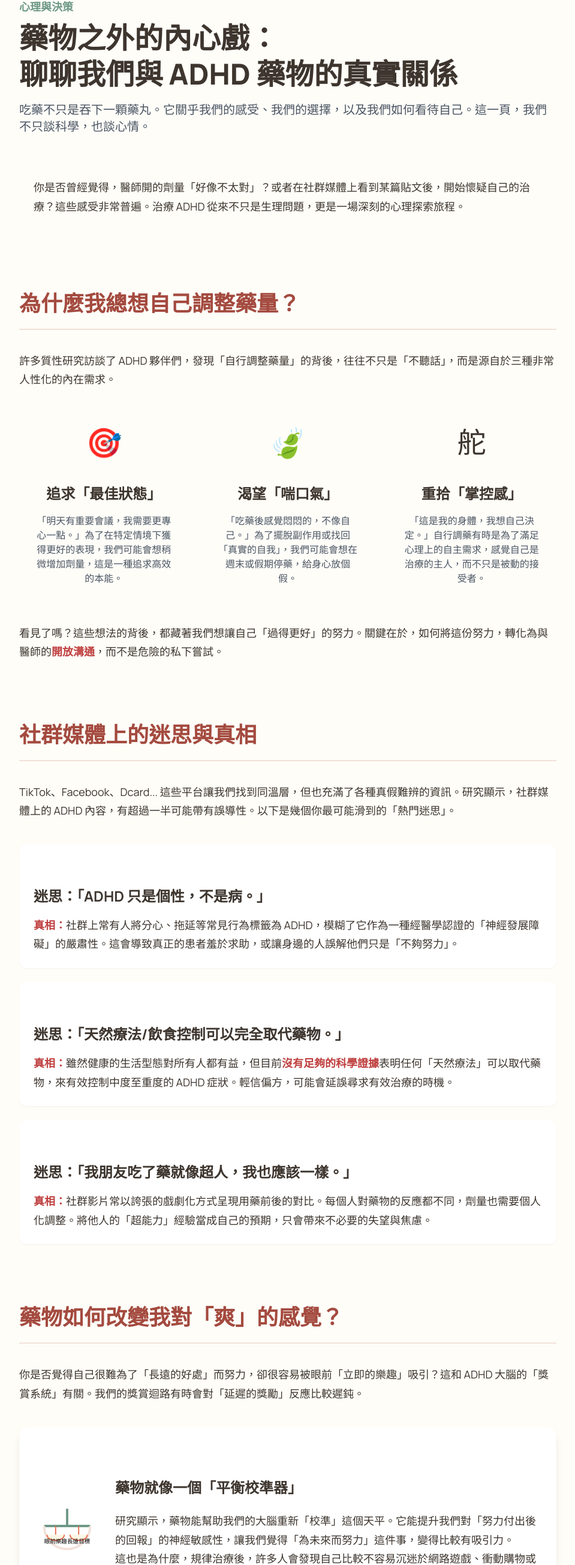
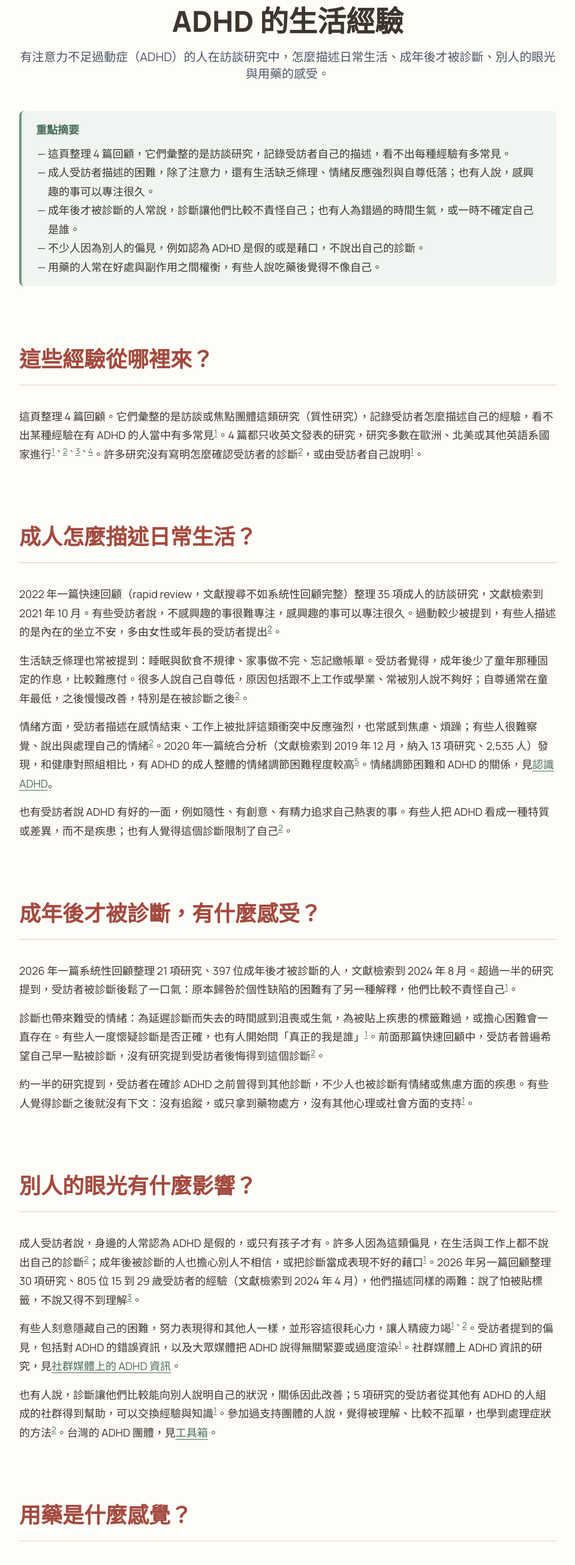
Before and after one commit to adhd-guide-tw/adhd-guide-tw.github.io, a website: page pages/adhd-inner-world.html in a window 1280 px wide. Shown: the part 155-2764 px from the top of the page at 60% size, without its empty margins (160-1119 px from the left). Drawn offline with nearby package versions, Linux system fonts and the light colour scheme.

Commit message:
content(adhd-inner-world): 和藥物指南重疊的段落改成連結，修正標記錯誤，拿掉天平圖

```diff
--- a/pages/adhd-inner-world.html
+++ b/pages/adhd-inner-world.html
@@ -10,7 +10,7 @@
       gtag('js', new Date());
       gtag('config', 'G-XS9ECD3M48');
     </script>
-    <title>藥物之外的內心戲｜ADHD 光譜</title>
+    <title>ADHD 的生活經驗｜ADHD 光譜</title>
     <script src="https://cdn.tailwindcss.com"></script>
     <link rel="preconnect" href="https://fonts.googleapis.com">
     <link rel="preconnect" href="https://fonts.gstatic.com" crossorigin>
@@ -25,102 +25,71 @@
     <main class="container mx-auto px-6 py-12 md:py-20">
         <article class="max-w-4xl mx-auto prose-custom">
 
-            <!-- Article Header -->
-            <header class="mb-12">
-                <p class="text-lg font-bold text-[#6D9886]">心理與決策</p>
-                <h1 class="text-4xl md:text-5xl/tight font-extrabold leading-tight text-[#3D352E] mt-2 mb-4 phrase-wrap">
-                    藥物之外的&#8203;內心戲：<br>聊聊我們與 ADHD 藥物的&#8203;真實關係
-                </h1>
-                <p class="text-xl text-gray-600">吃藥不只是吞下一顆藥丸。它關乎我們的感受、我們的選擇，以及我們如何看待自己。這一頁，我們不只談科學，也談心情。</p>
+            <header class="mb-12 text-center">
+                <h1 class="text-4xl md:text-5xl/tight font-extrabold leading-tight text-[#3D352E] mt-2 mb-4 phrase-wrap">ADHD&nbsp;的&#8203;生活經驗</h1>
+                <p class="text-xl text-gray-600">有注意力不足過動症（ADHD）的人在訪談研究中，怎麼描述日常生活、成年後才被診斷、別人的眼光與用藥的感受。</p>
             </header>
 
-            <!-- Intro Box -->
-            <div class="intro-box p-6 rounded-lg my-12">
-                <p>你是否曾經覺得，醫師開的劑量「好像不太對」？或者在社群媒體上看到某篇貼文後，開始懷疑自己的治療？這些感受非常普遍。治療 ADHD 從來不只是生理問題，更是一場深刻的心理探索旅程。</p>
+            <div class="tldr-box my-10">
+                <p class="font-bold text-[#4A6B5B] mb-2">重點摘要</p>
+                <ul>
+                    <li>這頁整理 4 篇回顧，它們彙整的是訪談研究，記錄受訪者自己的描述，看不出每種經驗有多常見。</li>
+                    <li>成人受訪者描述的困難，除了注意力，還有生活缺乏條理、情緒反應強烈與自尊低落；也有人說，感興趣的事可以專注很久。</li>
+                    <li>成年後才被診斷的人常說，診斷讓他們比較不責怪自己；也有人為錯過的時間生氣，或一時不確定自己是誰。</li>
+                    <li>不少人因為別人的偏見，例如認為 ADHD 是假的或是藉口，不說出自己的診斷。</li>
+                    <li>用藥的人常在好處與副作用之間權衡，有些人說吃藥後覺得不像自己。</li>
+                </ul>
             </div>
 
-            <!-- Section 1: Self-Adjustment -->
-            <h2 class="phrase-wrap">為什麼我&#8203;總想自己&#8203;調整藥量？</h2>
-            <p>許多質性研究訪談了 ADHD 夥伴們，發現「自行調整藥量」的背後，往往不只是「不聽話」，而是源自於三種非常人性化的內在需求。</p>
+            <h2 class="phrase-wrap">這些經驗&#8203;從哪裡來？</h2>
+            <p>這頁整理 4 篇回顧。它們彙整的是訪談或焦點團體這類研究（質性研究），記錄受訪者怎麼描述自己的經驗，看不出某種經驗在有 ADHD 的人當中有多常見<sup class="cite"><a href="#ref-1" aria-label="參考資料 1">1</a></sup>。4 篇都只收英文發表的研究，研究多數在歐洲、北美或其他英語系國家進行<sup class="cite"><a href="#ref-1" aria-label="參考資料 1">1</a>、<a href="#ref-2" aria-label="參考資料 2">2</a>、<a href="#ref-3" aria-label="參考資料 3">3</a>、<a href="#ref-4" aria-label="參考資料 4">4</a></sup>。許多研究沒有寫明怎麼確認受訪者的診斷<sup class="cite"><a href="#ref-2" aria-label="參考資料 2">2</a></sup>，或由受訪者自己說明<sup class="cite"><a href="#ref-1" aria-label="參考資料 1">1</a></sup>。</p>
 
-            <div class="grid md:grid-cols-3 gap-6 my-10">
-                <!-- Motivation 1 -->
-                <div class="motivation-card p-6 text-center">
-                    <div class="text-5xl mb-4">🎯</div>
-                    <h3 class="mt-0 font-bold text-xl">追求「最佳狀態」</h3>
-                    <p class="text-base text-gray-600">「明天有重要會議，我需要更專心一點。」為了在特定情境下獲得更好的表現，我們可能會想稍微增加劑量，這是一種追求高效的本能。</p>
-                </div>
-                <!-- Motivation 2 -->
-                <div class="motivation-card p-6 text-center">
-                    <div class="text-5xl mb-4">🍃</div>
-                    <h3 class="mt-0 font-bold text-xl">渴望「喘口氣」</h3>
-                    <p class="text-base text-gray-600">「吃藥後感覺悶悶的，不像自己。」為了擺脫副作用或找回「真實的自我」，我們可能會想在週末或假期停藥，給身心放個假。</p>
-                </div>
-                <!-- Motivation 3 -->
-                <div class="motivation-card p-6 text-center">
-                    <div class="text-5xl mb-4">舵</div>
-                    <h3 class="mt-0 font-bold text-xl">重拾「掌控感」</h3>
-                    <p class="text-base text-gray-600">「這是我的身體，我想自己決定。」自行調藥有時是為了滿足心理上的自主需求，感覺自己是治療的主人，而不只是被動的接受者。</p>
-                </div>
-            </div>
-            <p>看見了嗎？這些想法的背後，都藏著我們想讓自己「過得更好」的努力。關鍵在於，如何將這份努力，轉化為與醫師的<strong>開放溝通</strong>，而不是危險的私下嘗試。</p>
+            <h2 class="phrase-wrap">成人怎麼描述&#8203;日常生活？</h2>
+            <p>2022 年一篇快速回顧（rapid review，文獻搜尋不如系統性回顧完整）整理 35 項成人的訪談研究，文獻檢索到 2021 年 10 月。有些受訪者說，不感興趣的事很難專注，感興趣的事可以專注很久。過動較少被提到，有些人描述的是內在的坐立不安，多由女性或年長的受訪者提出<sup class="cite"><a href="#ref-2" aria-label="參考資料 2">2</a></sup>。</p>
+            <p class="mt-4">生活缺乏條理也常被提到：睡眠與飲食不規律、家事做不完、忘記繳帳單。受訪者覺得，成年後少了童年那種固定的作息，比較難應付。很多人說自己自尊低，原因包括跟不上工作或學業、常被別人說不夠好；自尊通常在童年最低，之後慢慢改善，特別是在被診斷之後<sup class="cite"><a href="#ref-2" aria-label="參考資料 2">2</a></sup>。</p>
+            <p class="mt-4">情緒方面，受訪者描述在感情結束、工作上被批評這類衝突中反應強烈，也常感到焦慮、煩躁；有些人很難察覺、說出與處理自己的情緒<sup class="cite"><a href="#ref-2" aria-label="參考資料 2">2</a></sup>。2020 年一篇統合分析（文獻檢索到 2019 年 12 月，納入 13 項研究、2,535 人）發現，和健康對照組相比，有 ADHD 的成人整體的情緒調節困難程度較高<sup class="cite"><a href="#ref-5" aria-label="參考資料 5">5</a></sup>。情緒調節困難和 ADHD 的關係，見<a href="about-adhd.html">認識 ADHD</a>。</p>
+            <p class="mt-4">也有受訪者說 ADHD 有好的一面，例如隨性、有創意、有精力追求自己熱衷的事。有些人把 ADHD 看成一種特質或差異，而不是疾患；也有人覺得這個診斷限制了自己<sup class="cite"><a href="#ref-2" aria-label="參考資料 2">2</a></sup>。</p>
 
-            <!-- Section 2: Social Media -->
-            <h2 class="phrase-wrap">社群媒體上的&#8203;迷思與真相</h2>
-            <p>TikTok、Facebook、Dcard... 這些平台讓我們找到同溫層，但也充滿了各種真假難辨的資訊。研究顯示，社群媒體上的 ADHD 內容，有超過一半可能帶有誤導性。以下是幾個你最可能滑到的「熱門迷思」。</p>
+            <h2 class="phrase-wrap">成年後&#8203;才被診斷，&#8203;有什麼感受？</h2>
+            <p>2026 年一篇系統性回顧整理 21 項研究、397 位成年後才被診斷的人，文獻檢索到 2024 年 8 月。超過一半的研究提到，受訪者被診斷後鬆了一口氣：原本歸咎於個性缺陷的困難有了另一種解釋，他們比較不責怪自己<sup class="cite"><a href="#ref-1" aria-label="參考資料 1">1</a></sup>。</p>
+            <p class="mt-4">診斷也帶來難受的情緒：為延遲診斷而失去的時間感到沮喪或生氣，為被貼上疾患的標籤難過，或擔心困難會一直存在。有些人一度懷疑診斷是否正確，也有人開始問「真正的我是誰」<sup class="cite"><a href="#ref-1" aria-label="參考資料 1">1</a></sup>。前面那篇快速回顧中，受訪者普遍希望自己早一點被診斷，沒有研究提到受訪者後悔得到這個診斷<sup class="cite"><a href="#ref-2" aria-label="參考資料 2">2</a></sup>。</p>
+            <p class="mt-4">約一半的研究提到，受訪者在確診 ADHD 之前曾得到其他診斷，不少人也被診斷有情緒或焦慮方面的疾患。有些人覺得診斷之後就沒有下文：沒有追蹤，或只拿到藥物處方，沒有其他心理或社會方面的支持<sup class="cite"><a href="#ref-1" aria-label="參考資料 1">1</a></sup>。</p>
 
-            <div class="space-y-6 my-10">
-                <div class="bg-white p-6 rounded-xl shadow-sm">
-                    <h3 class="mt-0 font-bold text-xl">迷思：「ADHD 只是個性，不是病。」</h3>
-                    <p><strong>真相：</strong>社群上常有人將分心、拖延等常見行為標籤為 ADHD，模糊了它作為一種經醫學認證的「神經發展障礙」的嚴肅性。這會導致真正的患者羞於求助，或讓身邊的人誤解他們只是「不夠努力」。</s<p>
-                </div>
-                 <div class="bg-white p-6 rounded-xl shadow-sm">
-                    <h3 class="mt-0 font-bold text-xl">迷思：「天然療法/飲食控制可以完全取代藥物。」</h3>
-                    <p><strong>真相：</strong>雖然健康的生活型態對所有人都有益，但目前<strong>沒有足夠的科學證據</strong>表明任何「天然療法」可以取代藥物，來有效控制中度至重度的 ADHD 症狀。輕信偏方，可能會延誤尋求有效治療的時機。</p>
-                </div>
-                 <div class="bg-white p-6 rounded-xl shadow-sm">
-                    <h3 class="mt-0 font-bold text-xl">迷思：「我朋友吃了藥就像超人，我也應該一樣。」</h3>
-                    <p><strong>真相：</strong>社群影片常以誇張的戲劇化方式呈現用藥前後的對比。每個人對藥物的反應都不同，劑量也需要個人化調整。將他人的「超能力」經驗當成自己的預期，只會帶來不必要的失望與焦慮。</p>
-                </div>
-            </div>
+            <h2 class="phrase-wrap">別人的眼光&#8203;有什麼影響？</h2>
+            <p>成人受訪者說，身邊的人常認為 ADHD 是假的，或只有孩子才有。許多人因為這類偏見，在生活與工作上都不說出自己的診斷<sup class="cite"><a href="#ref-2" aria-label="參考資料 2">2</a></sup>；成年後被診斷的人也擔心別人不相信，或把診斷當成表現不好的藉口<sup class="cite"><a href="#ref-1" aria-label="參考資料 1">1</a></sup>。2026 年另一篇回顧整理 30 項研究、805 位 15 到 29 歲受訪者的經驗（文獻檢索到 2024 年 4 月），他們描述同樣的兩難：說了怕被貼標籤，不說又得不到理解<sup class="cite"><a href="#ref-3" aria-label="參考資料 3">3</a></sup>。</p>
+            <p class="mt-4">有些人刻意隱藏自己的困難，努力表現得和其他人一樣，並形容這很耗心力，讓人精疲力竭<sup class="cite"><a href="#ref-1" aria-label="參考資料 1">1</a>、<a href="#ref-2" aria-label="參考資料 2">2</a></sup>。受訪者提到的偏見，包括對 ADHD 的錯誤資訊，以及大眾媒體把 ADHD 說得無關緊要或過度渲染<sup class="cite"><a href="#ref-1" aria-label="參考資料 1">1</a></sup>。社群媒體上 ADHD 資訊的研究，見<a href="articles/article-social-media.html">社群媒體上的 ADHD 資訊</a>。</p>
+            <p class="mt-4">也有人說，診斷讓他們比較能向別人說明自己的狀況，關係因此改善；5 項研究的受訪者從其他有 ADHD 的人組成的社群得到幫助，可以交換經驗與知識<sup class="cite"><a href="#ref-1" aria-label="參考資料 1">1</a></sup>。參加過支持團體的人說，覺得被理解、比較不孤單，也學到處理症狀的方法<sup class="cite"><a href="#ref-2" aria-label="參考資料 2">2</a></sup>。台灣的 ADHD 團體，見<a href="toolbox.html">工具箱</a>。</p>
 
-            <!-- Section 3: Reward System -->
-            <h2 class="phrase-wrap">藥物如何&#8203;改變我對&#8203;<span class="nobr">「爽」的感覺？</span></h2>
-            <p>你是否覺得自己很難為了「長遠的好處」而努力，卻很容易被眼前「立即的樂趣」吸引？這和 ADHD 大腦的「獎賞系統」有關。我們的獎賞迴路有時會對「延遲的獎勵」反應比較遲鈍。</p>
+            <h2 class="phrase-wrap">用藥&#8203;是什麼感覺？</h2>
+            <p>成人受訪者常說，中樞神經興奮劑類的 ADHD 藥物幫助他們排定事情的先後、完成目標，有人形容這改變了人生；也有人說藥物讓自己比較平靜<sup class="cite"><a href="#ref-2" aria-label="參考資料 2">2</a></sup>。成年後被診斷、用過藥的受訪者，多數認為藥物對生活有正面影響；少數對副作用或長期效果失望，特別是只有藥物、沒有其他治療的人<sup class="cite"><a href="#ref-1" aria-label="參考資料 1">1</a></sup>。</p>
+            <p class="mt-4">受訪者提到的副作用，包括覺得不像自己、因此比較難社交或發揮創意，食慾下降、失眠，煩躁或情緒麻木，以及藥效退去時症狀反彈<sup class="cite"><a href="#ref-2" aria-label="參考資料 2">2</a></sup>。15 到 29 歲的研究中，有人覺得不吃藥時才是真正的自己，因此在用藥改善表現和保持原本的自己之間兩難<sup class="cite"><a href="#ref-3" aria-label="參考資料 3">3</a></sup>。</p>
+            <p class="mt-4">2018 年發表的一篇系統性回顧（文獻檢索到 2015 年 10 月，31 項研究，受訪者包括孩子、青少年、成人與照顧者）發現，不論年齡，用藥的決定常是一連串權衡：好處、副作用、別人的眼光與對自我認同的影響放在一起考量。孩子長大的過程中，做決定的人從父母，變成父母和孩子一起，最後是本人<sup class="cite"><a href="#ref-4" aria-label="參考資料 4">4</a></sup>。許多研究提到，有人會試著改變吃藥的方式，例如只在事情多的時候吃<sup class="cite"><a href="#ref-2" aria-label="參考資料 2">2</a>、<a href="#ref-4" aria-label="參考資料 4">4</a></sup>；15 到 29 歲的研究中，有人成年後自己停藥，沒有和任何人討論<sup class="cite"><a href="#ref-3" aria-label="參考資料 3">3</a></sup>。</p>
+            <p class="mt-4">藥物的效果、副作用、突然停藥時可能出現的症狀，以及用藥期間會追蹤什麼，見 <a href="medication-guide.html">ADHD 的藥物治療</a>。</p>
 
-            <div class="bg-white p-8 my-10 rounded-2xl shadow-lg flex flex-col md:flex-row items-center gap-8">
-                <!-- Visual Metaphor -->
-                <div class="flex-shrink-0">
-                    <svg class="w-24 h-24" viewBox="0 0 100 100">
-                        <line x1="10" y1="50" x2="90" y2="50" stroke="#6D9886" stroke-width="4"/>
-                        <line x1="50" y1="50" x2="50" y2="20" stroke="#6D9886" stroke-width="4"/>
-                        <path d="M10 50 A 40 40 0 0 0 90 50" fill="none" stroke="#F2E1D9" stroke-width="4"/>
-                        <!-- Left Pan -->
-                        <path d="M15 65 A 15 10 0 0 0 45 65" fill="#FDF6E4" stroke="#E76F51" stroke-width="2"/>
-                        <line x1="30" y1="50" x2="30" y2="65" stroke="#E76F51" stroke-width="2"/>
-                        <text x="30" y="80" text-anchor="middle" font-size="10">眼前樂趣</text>
-                        <!-- Right Pan -->
-                        <path d="M55 65 A 15 10 0 0 0 85 65" fill="#FDF6E4" stroke="#E76F51" stroke-width="2"/>
-                        <line x1="70" y1="50" x2="70" y2="65" stroke="#E76F51" stroke-width="2"/>
-                        <text x="70" y="80" text-anchor="middle" font-size="10">長遠目標</text>
-                    </svg>
-                </div>
-                <div>
-                    <h3 class="mt-0 font-bold">藥物就像一個「平衡校準器」</h3>
-                    <p>研究顯示，藥物能幫助我們的大腦重新「校準」這個天平。它能提升我們對「努力付出後的回報」的神經敏感性，讓我們覺得「為未來而努力」這件事，變得比較有吸引力。</p>
-                    <p>這也是為什麼，規律治療後，許多人會發現自己比較不容易沉迷於網路遊戲、衝動購物或從事危險駕駛。因為那些需要耐心與規劃的「長期目標」，終於在我們的大腦中，變得和「眼前樂趣」一樣有份量了。</p>
-                </div>
-            </div>
+            <h2 class="phrase-wrap">什麼時候&#8203;該求助？</h2>
+            <p>想評估是不是 ADHD，衛福部給家長的衛教資料建議，孩子詢問兒童青少年精神科醫師<sup class="cite"><a href="#ref-6" aria-label="參考資料 6">6</a></sup>。成人可以看精神科<sup class="cite"><a href="#ref-7" aria-label="參考資料 7">7</a></sup>。用藥期間哪些情況要聯絡醫療人員，見 <a href="medication-guide.html">ADHD 的藥物治療</a>的「什麼時候該求助？」。</p>
+            <ul class="mt-4">
+                <li>119 緊急報案專線：緊急救護與生命危險的報案。24 小時<sup class="cite"><a href="#ref-8" aria-label="參考資料 8">8</a>、<a href="#ref-9" aria-label="參考資料 9">9</a></sup>。</li>
+                <li>1925 安心專線：心理諮詢，24 小時，免付費<sup class="cite"><a href="#ref-10" aria-label="參考資料 10">10</a></sup>。</li>
+            </ul>
+            <p class="mt-4">其他專線見<a href="toolbox.html">工具箱</a>。</p>
 
-            <!-- Section 4: Self-Exploration Toolkit -->
-            <h2 class="phrase-wrap">給你的&#8203;自我探索&#8203;工具箱</h2>
-            <p>了解自己的內心狀態，是與 ADHD 和平共處的第一步。下次當你對治療產生疑問時，可以試著問自己以下幾個問題，這能幫助你釐清思緒，並更有效地與醫師溝通。</p>
-
-            <ul class="list-none pl-0 space-y-4 mt-8">
-                <li class="bg-white p-5 rounded-lg border-l-4 border-[#6D9886]"><strong>能力 Check：</strong>「我真的了解我正在吃的藥嗎？它的作用時間多長？常見副作用有哪些？」</li>
-                <li class="bg-white p-5 rounded-lg border-l-4 border-[#6D9886]"><strong>機會 Check：</strong>「我的生活環境（工作、家庭）是否支持我好好治療？我跟醫師的溝通管道暢通嗎？」</li>
-                <li class="bg-white p-5 rounded-lg border-l-4 border-[#6D9886]"><strong>動機 Check：</strong>「我期望透過藥物達成什麼『具體』目標？（不只是『變專心』，而是像『能讀完一本書』或『跟伴侶好好說完一件事』）」</li>
-            </ul>
+            <section class="page-sources" aria-labelledby="sources-title">
+                <h2 id="sources-title">參考資料</h2>
+                <ol>
+                    <li id="ref-1">McGill L、Jardim-Lalor I、O'Connor C。<a href="https://doi.org/10.1177/10870547261455946" lang="en">A Systematic Review of Lived Experiences of Receiving a Diagnosis of ADHD in Adulthood</a>。J Atten Disord 2026;30(10):1274-1289。</li>
+                    <li id="ref-2">Ginapp CM、Macdonald-Gagnon G、Angarita GA 等。<a href="https://doi.org/10.3389/fpsyt.2022.949321" lang="en">The lived experiences of adults with attention-deficit/hyperactivity disorder: A rapid review of qualitative evidence</a>。Front Psychiatry 2022;13:949321。</li>
+                    <li id="ref-3">Tierney J、Morrissey AM、Adamis D 等。<a href="https://doi.org/10.1007/s00787-025-02955-8" lang="en">“It has tentacles into every single aspect of me” a qualitative evidence synthesis of the lived experiences and perceptions of ADHD youth</a>。Eur Child Adolesc Psychiatry 2026;35(5):1435-1449。</li>
+                    <li id="ref-4">Rashid MA、Lovick S、Llanwarne NR。<a href="https://doi.org/10.1093/fampra/cmx088" lang="en">Medication-taking experiences in attention deficit hyperactivity disorder: a systematic review</a>。Fam Pract 2018;35(2):142-150。</li>
+                    <li id="ref-5">Beheshti A、Chavanon ML、Christiansen H。<a href="https://doi.org/10.1186/s12888-020-2442-7" lang="en">Emotion dysregulation in adults with attention deficit hyperactivity disorder: a meta-analysis</a>。BMC Psychiatry 2020;20(1):120。</li>
+                    <li id="ref-6">衛生福利部心理健康司。<a href="https://dep.mohw.gov.tw/DOMHAOH/cp-4911-76241-107.html">〈ADHD 衛教懶人包〉</a>。2024 年 5 月 24 日更新。查閱：2026 年 11 月 1 日。</li>
+                    <li id="ref-7">衛生福利部。<a href="https://www.mohw.gov.tw/dl-14745-7106c478-b686-4289-980d-d12b88c80da5.html">〈「特殊需求兒童早期介入與服務現況：以注意力不足過動症（ADHD）為例」專題報告〉</a>。2016 年。查閱：2026 年 11 月 1 日。</li>
+                    <li id="ref-8">內政部消防署。<a href="https://www.nfa.gov.tw/cht/index.php?code=list&amp;flag=detail&amp;ids=66&amp;article_id=795">〈119、112〉</a>。查閱：2026 年 11 月 1 日。</li>
+                    <li id="ref-9">內政部消防署。<a href="https://www.nfa.gov.tw/pro/index.php?code=list&amp;flag=detail&amp;ids=113&amp;article_id=31">〈報案專線119、112常見Q&amp;A〉</a>。2017 年 7 月 22 日更新。查閱：2026 年 11 月 1 日。</li>
+                    <li id="ref-10">衛生福利部心理健康司。<a href="https://dep.mohw.gov.tw/DOMHAOH/cp-4906-54077-107.html">〈1925安心專線（依舊愛我）〉</a>。2025 年 8 月 28 日更新。查閱：2026 年 11 月 1 日。</li>
+                </ol>
+                <p class="review-dates">資料查核：<time datetime="2026-11-01">2026 年 11 月 1 日</time>　下次查核：<time datetime="2027-11-01">2027 年 11 月 1 日</time></p>
+            </section>
 
         </article>
     </main>
```
